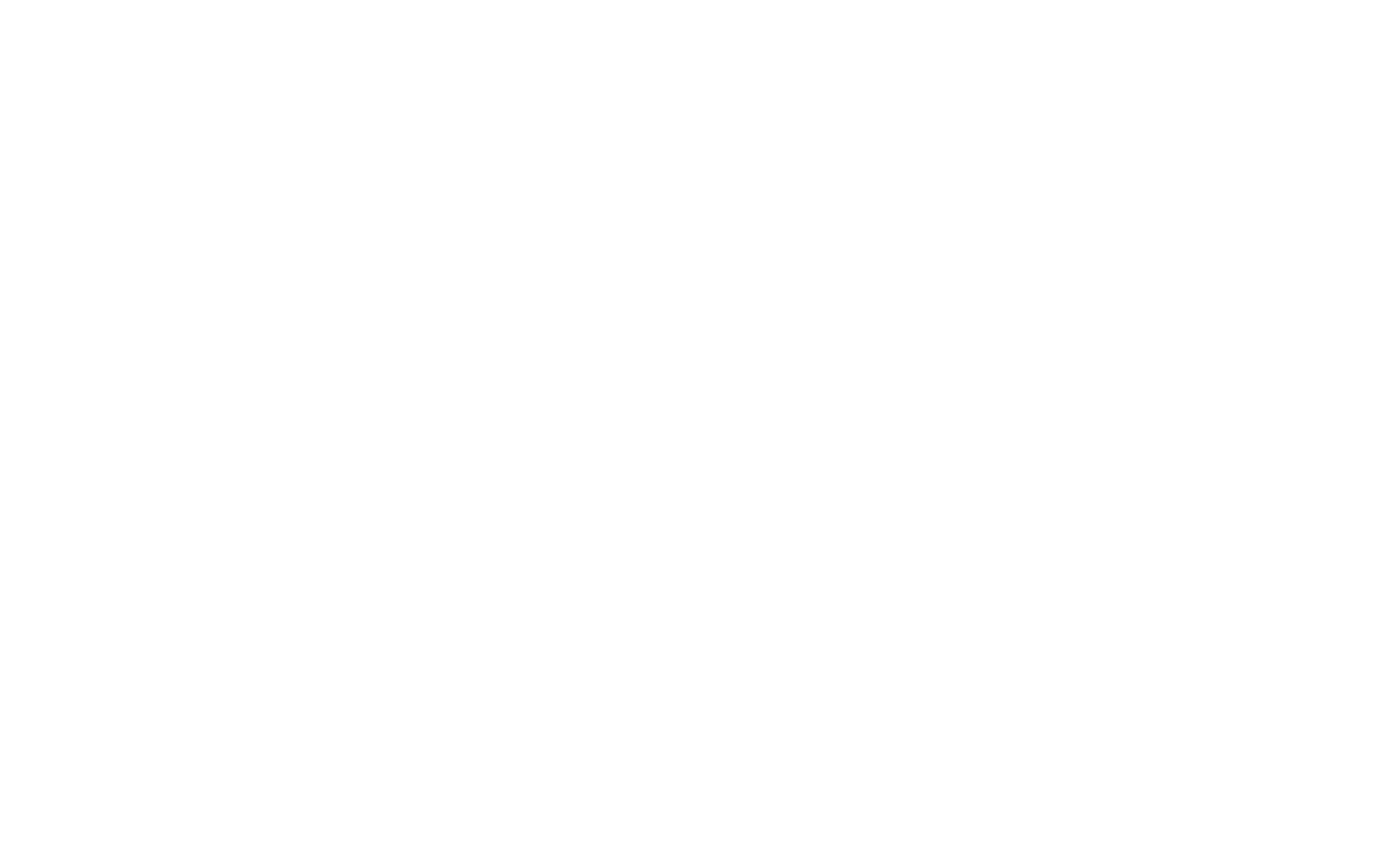
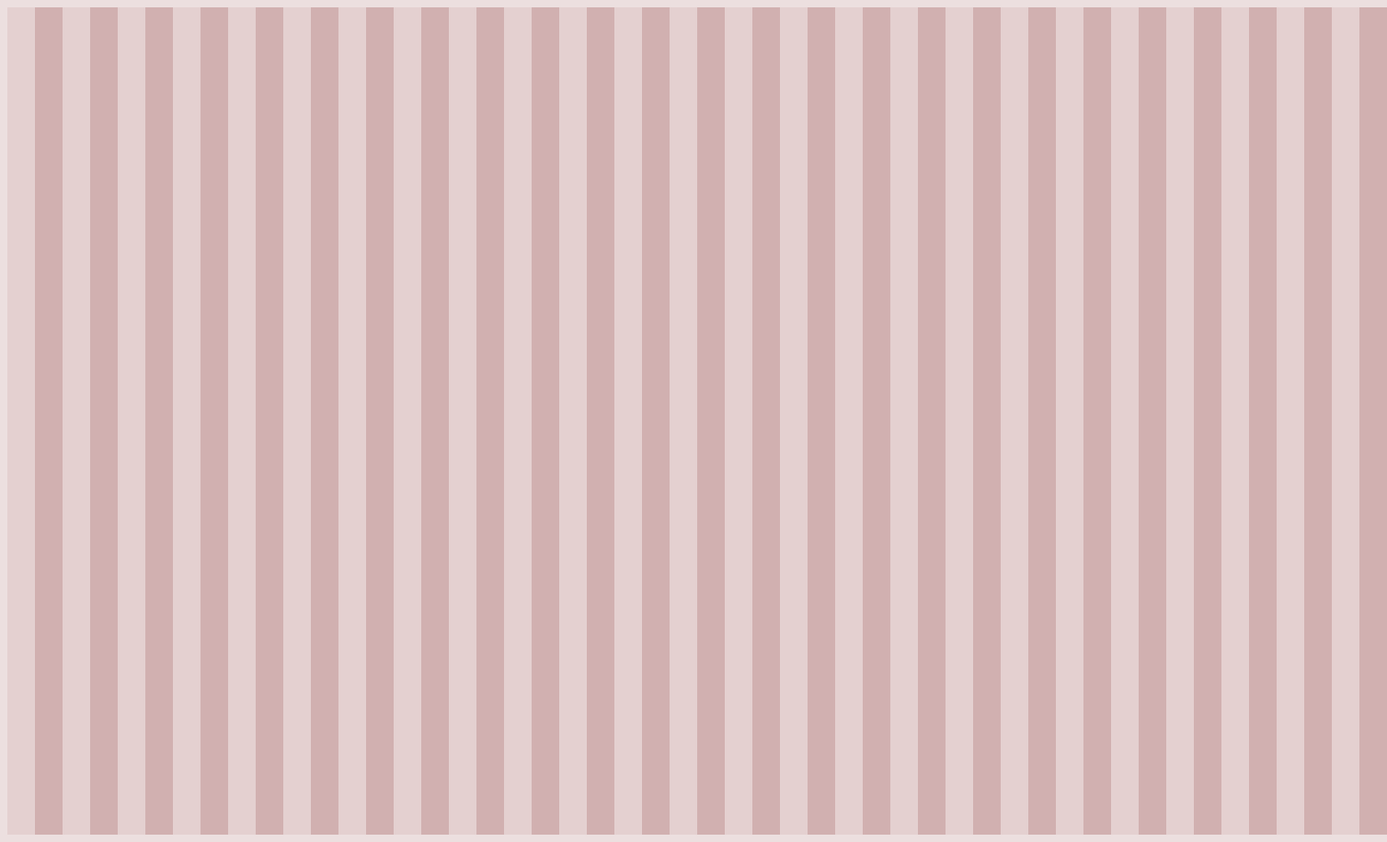
Before and after one commit to meoyushi/project-ccc, a plain HTML site: page cafe.html in a window 1280 px wide. Shown: the whole page at 92% size, 1508 px wide, since content can reach past the window. Before the commit the page ends 800 px from the top, so only its background shows below. Drawn offline with Linux system fonts and the light colour scheme.

Commit message:
first commit

```diff
--- a/cafe.html
+++ b/cafe.html
@@ -8,8 +8,9 @@
     <link rel="stylesheet" href="style.css">
 </head>
 
-<body>
-    <div>
+<body bgcolor="#ecdfdf">
+
+    <div class="entire">
 
     </div>
     <script src="script.js"></script>
--- a/style.css
+++ b/style.css
@@ -0,0 +1,12 @@
+.entire {
+    margin: 0;
+    background-image: linear-gradient(90deg, #e4d0d0 50%, #d1b0b0 50%);
+    width: 1500px;
+    height: 900px;
+    background-size: 60px 60px;
+    background-repeat: repeat;
+}
+
+@media screen and (max-width: 600px) {
+    .entire {}
+}
```
